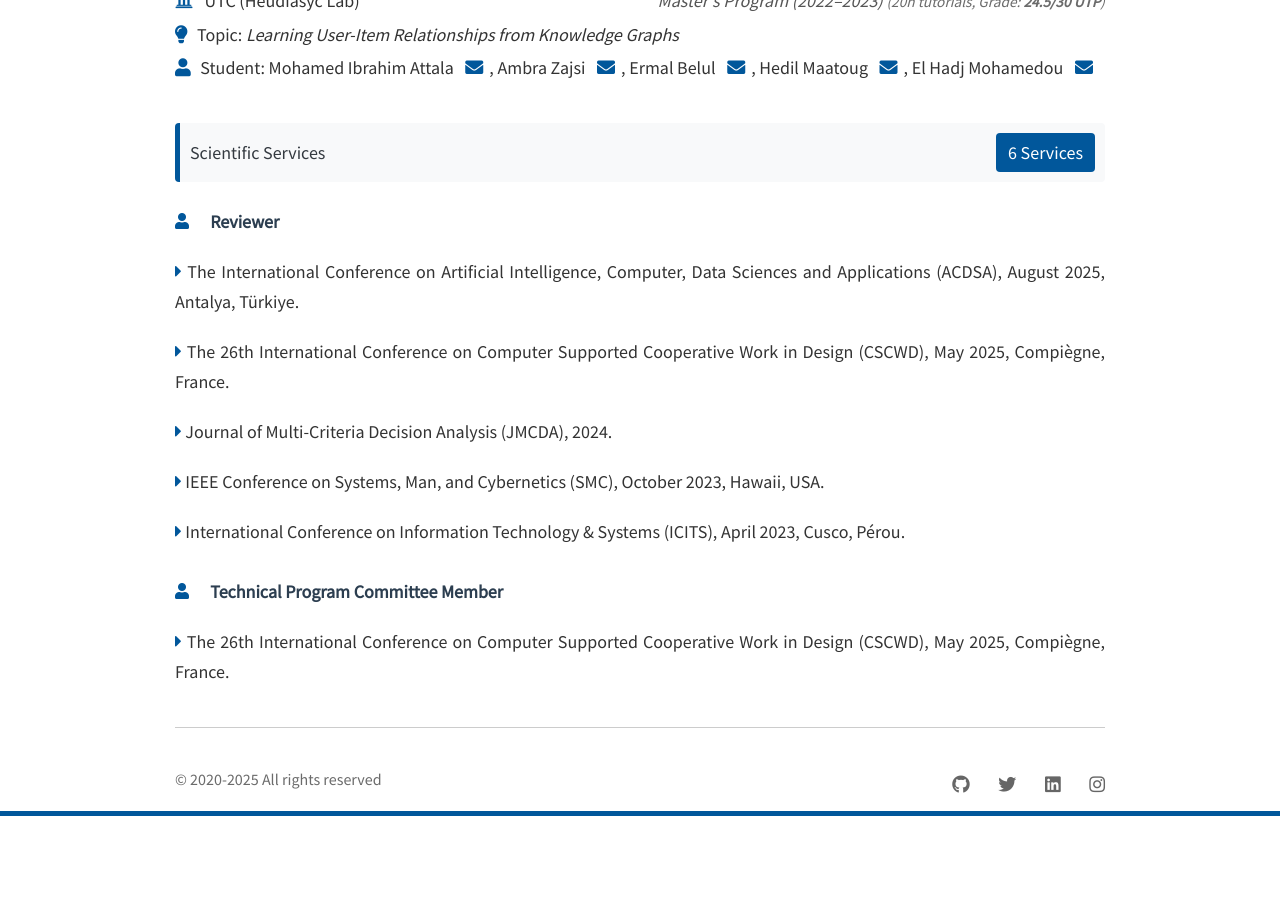
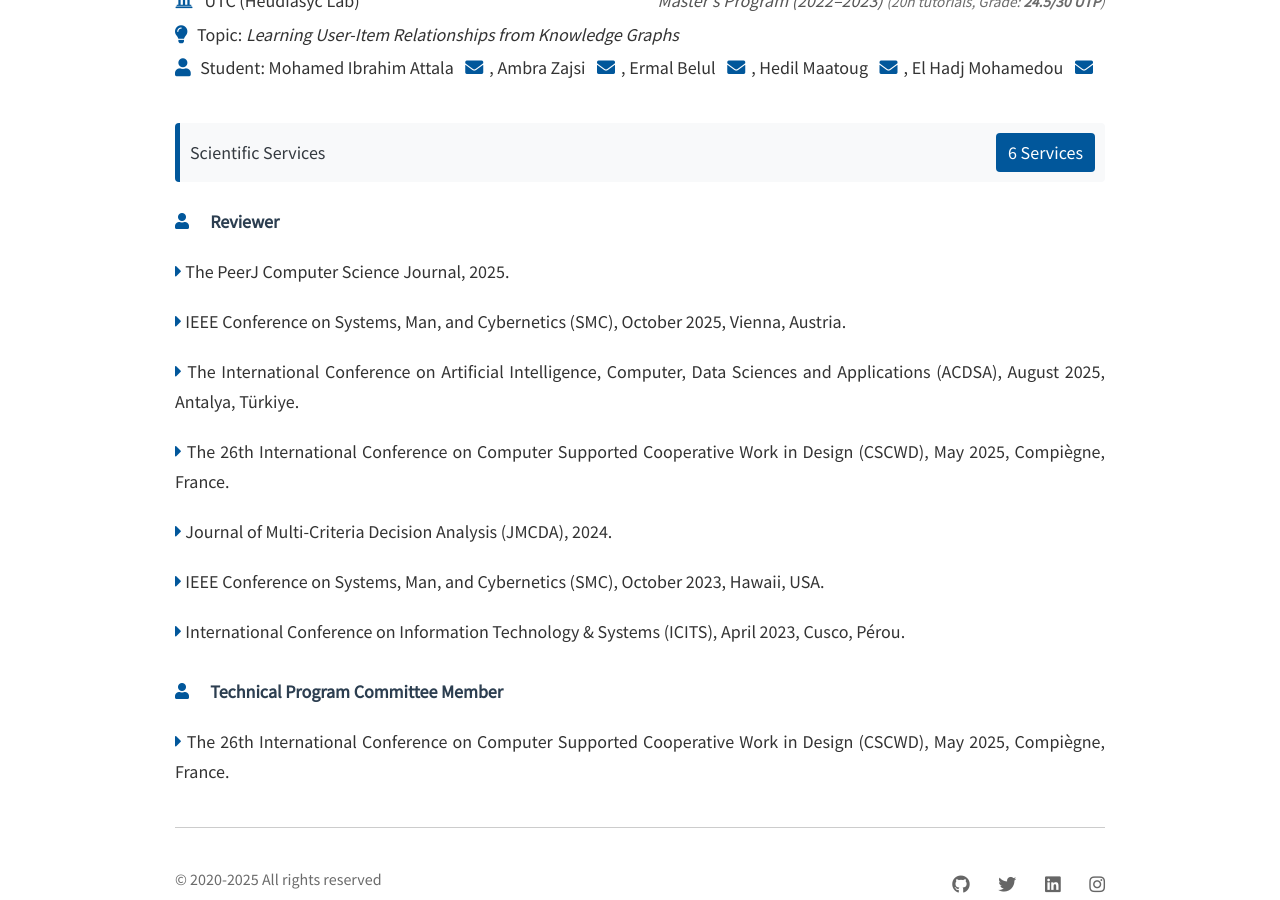
Before and after one commit to lengocluyen/lengocluyen.github.io, a Jekyll site: the page built from services.html, in a window 1280 px wide and 900 px high, scrolled down 683 px. Built offline with Jekyll 4.4.1, drawn with Linux system fonts in a browser that asks for light colours; nearby versions of some CDN libraries; before the commit the page ends 1499 px from its top, so only the background shows below that.

Commit message:
Update services.html

```diff
--- a/_includes/services.html
+++ b/_includes/services.html
@@ -120,6 +120,16 @@
   <div class="panel-default">
     <div class="panel-body">
   <h5>
+                    <div class="div-justify-pub">
+                        <i class="fa fa-caret-right"></i>&nbsp;The PeerJ Computer Science Journal, 2025.</div>
+    </h5>
+
+  <h5>
+                    <div class="div-justify-pub">
+                        <i class="fa fa-caret-right"></i>&nbsp;IEEE Conference on Systems, Man, and Cybernetics (SMC), October 2025, Vienna, Austria.</div>
+    </h5>
+
+      <h5>
     <div class="div-justify-pub">
         <i class="fa fa-caret-right"></i>&nbsp;The International Conference on Artificial Intelligence, Computer, Data Sciences and Applications (ACDSA), August 2025, Antalya, Türkiye.
     </div>
@@ -134,7 +144,7 @@
                 <div class="div-justify-pub">
                     <i class="fa fa-caret-right"></i>&nbsp;Journal of Multi-Criteria Decision Analysis (JMCDA), 2024.</div>
                 </h5>
-                <h5>
+    <h5>
                     <div class="div-justify-pub">
                         <i class="fa fa-caret-right"></i>&nbsp;IEEE Conference on Systems, Man, and Cybernetics (SMC), October 2023, Hawaii, USA.</div>
     </h5>
```
